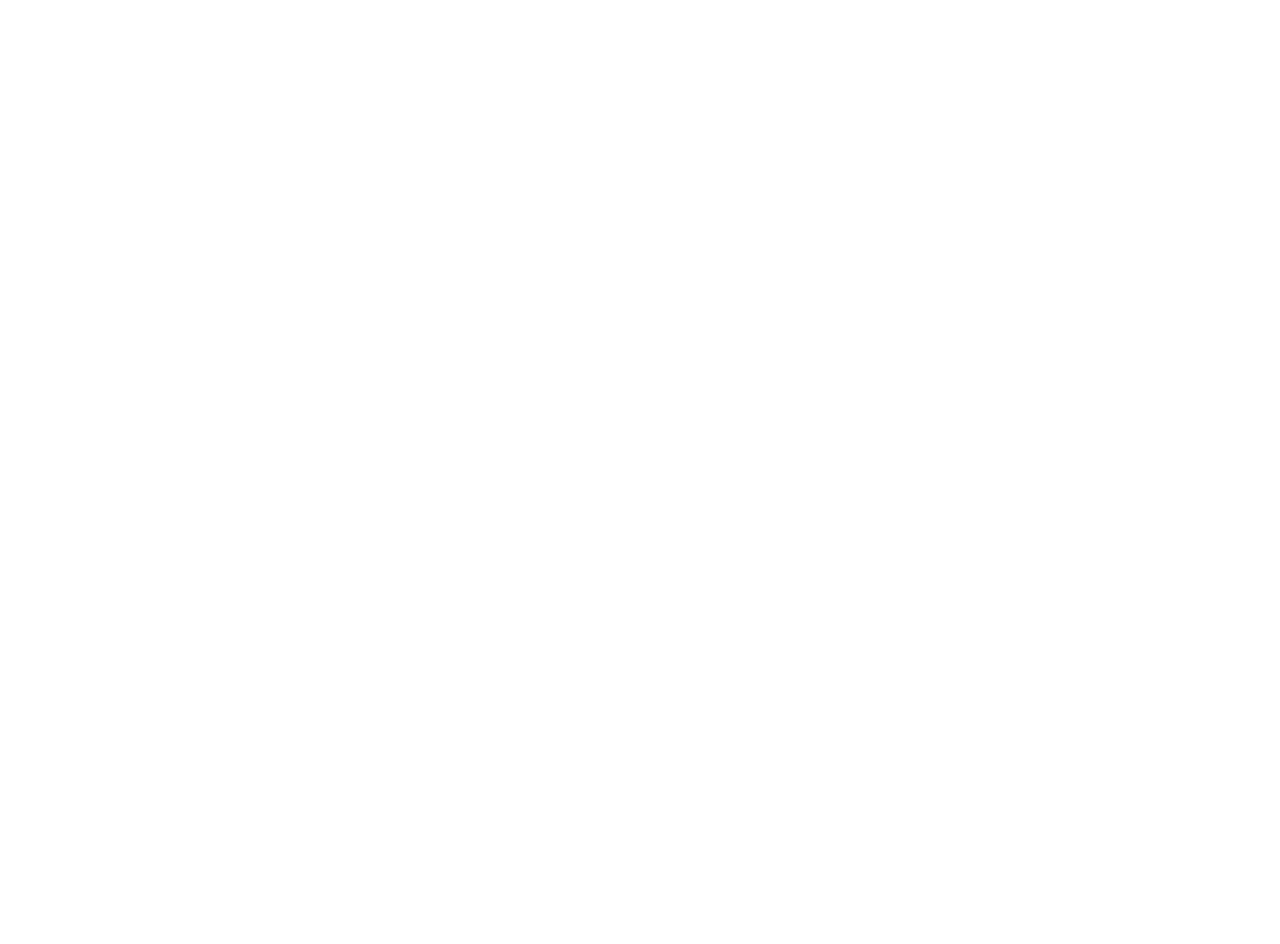
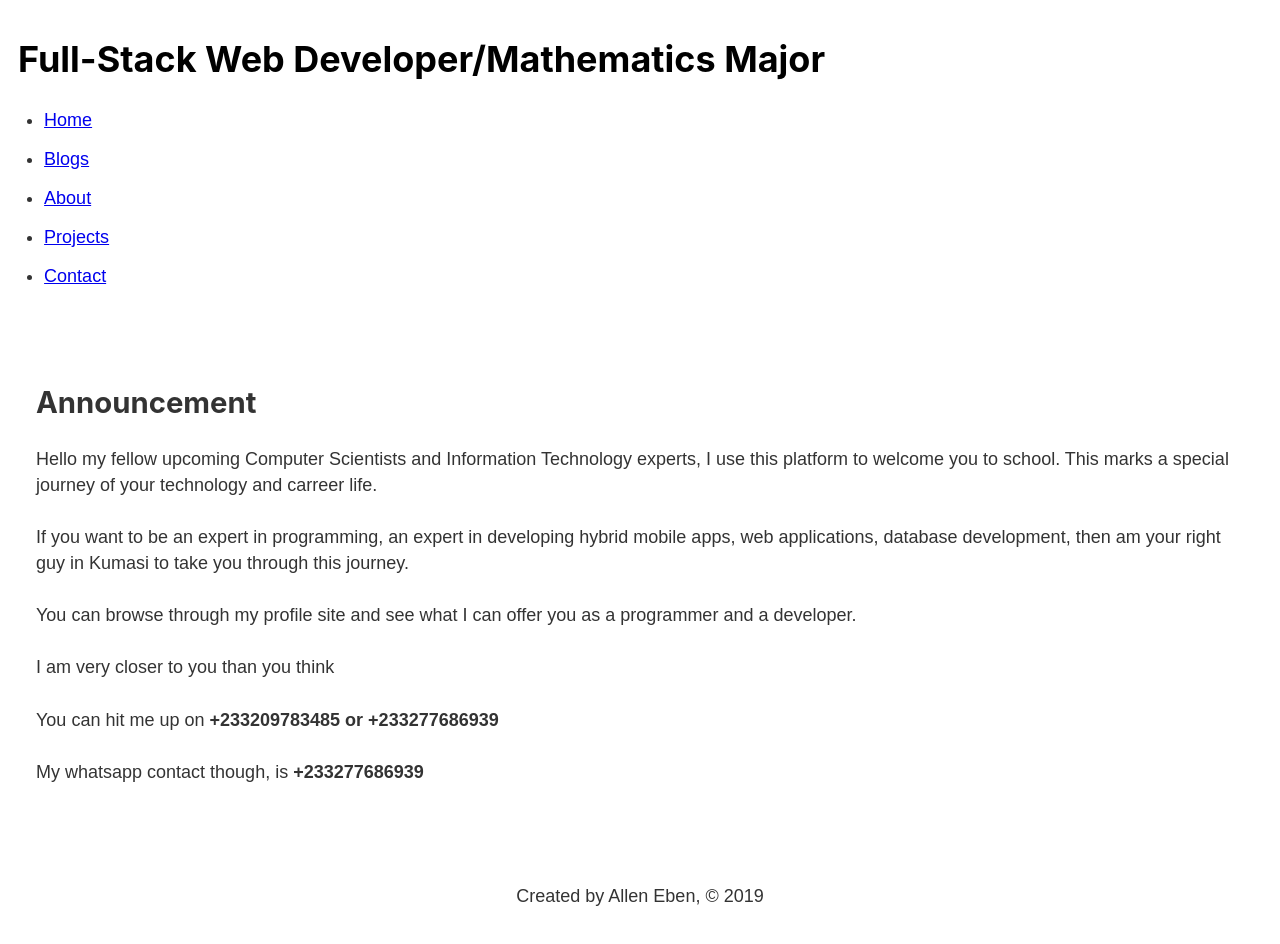
Before and after one commit to alleneben/mysite, a Gatsby site: page /announcement in a window 1280 px wide. Before the commit this address had no page. Before the commit the page ends 800 px from the top, so only its background shows below. Built offline with nearby package versions, Linux system fonts and the light colour scheme; Gatsby itself is replaced by a stand-in of ours.

Commit message:
Site update: some css and content update

```diff
--- a/src/components/layout.js
+++ b/src/components/layout.js
@@ -9,9 +9,12 @@
 const Layout = (props) => {
     return(
         <div className={layoutstyles.container}>
-            <div className={layoutstyles.content}>
+            <div className={layoutstyles.main}>
                 <Header />
-                { props.children }
+                <div className={layoutstyles.content}>
+                    { props.children }
+                </div>
+
             </div>
             <Footer />
         </div>
--- a/src/components/layout.module.scss
+++ b/src/components/layout.module.scss
@@ -1,13 +1,16 @@
 .container {
-    margin: 0 50px;
-    max-width: 750px;
-    padding: 1rem;
-
     display: flex;
     flex-direction: column;
+    align-content: center;
+    align-items: center;
     min-height: 100vh;
+    width: 100%;
+    padding: 1rem;
 }
 
-.content {
+.main {
     flex-grow: 1;
 }
+.content {
+    padding: 1rem;
+}
--- /dev/null
+++ b/src/pages/announcement.js
@@ -0,0 +1,33 @@
+import React from 'react';
+import { Link } from 'gatsby';
+
+import { Layout} from '../components'
+
+
+
+const AnnouncementPage = () => {
+    return (
+        <Layout>
+            <h2>Announcement</h2>
+            <p>
+                Hello my fellow upcoming Computer Scientists and Information Technology
+                experts, I use this platform to welcome you to school. This marks a
+                special journey of your technology and carreer life.
+            </p>
+            <p>
+                If you want to be an expert in programming, an expert in developing hybrid
+                mobile apps, web applications, database development, then am your right guy
+                in Kumasi to take you through this journey.
+            </p>
+            <p>
+                You can browse through my profile site and see what I can offer you as a programmer
+                and a developer.
+            </p>
+            <p>I am very closer to you than you think</p>
+            <p>You can hit me up on <strong>+233209783485 or +233277686939</strong></p>
+            <p>My whatsapp contact though, is <strong>+233277686939</strong></p>
+        </Layout>
+    )
+}
+
+export default AnnouncementPage;
--- a/src/pages/index.js
+++ b/src/pages/index.js
@@ -8,6 +8,7 @@
         <Layout>
             <h1>Hi there,</h1>
             <h2>I'm Allen, a full-stack web developer and a programmer living in Kumasi-Ghana</h2>
+
             <p>Need a developer? <Link to="/contact">Contact me</Link></p>
         </Layout>
     )
```
Also changed, not shown: src/pages/contact.js (+5 -2 lines).
